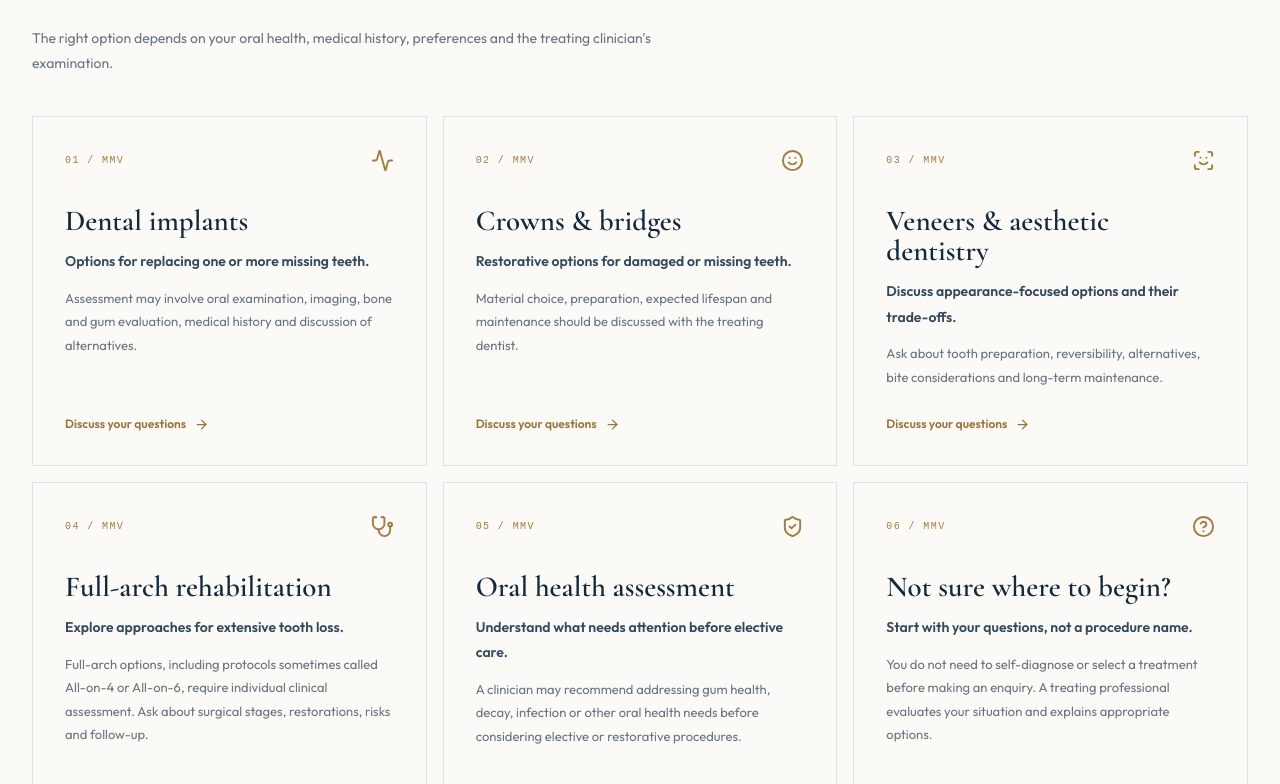
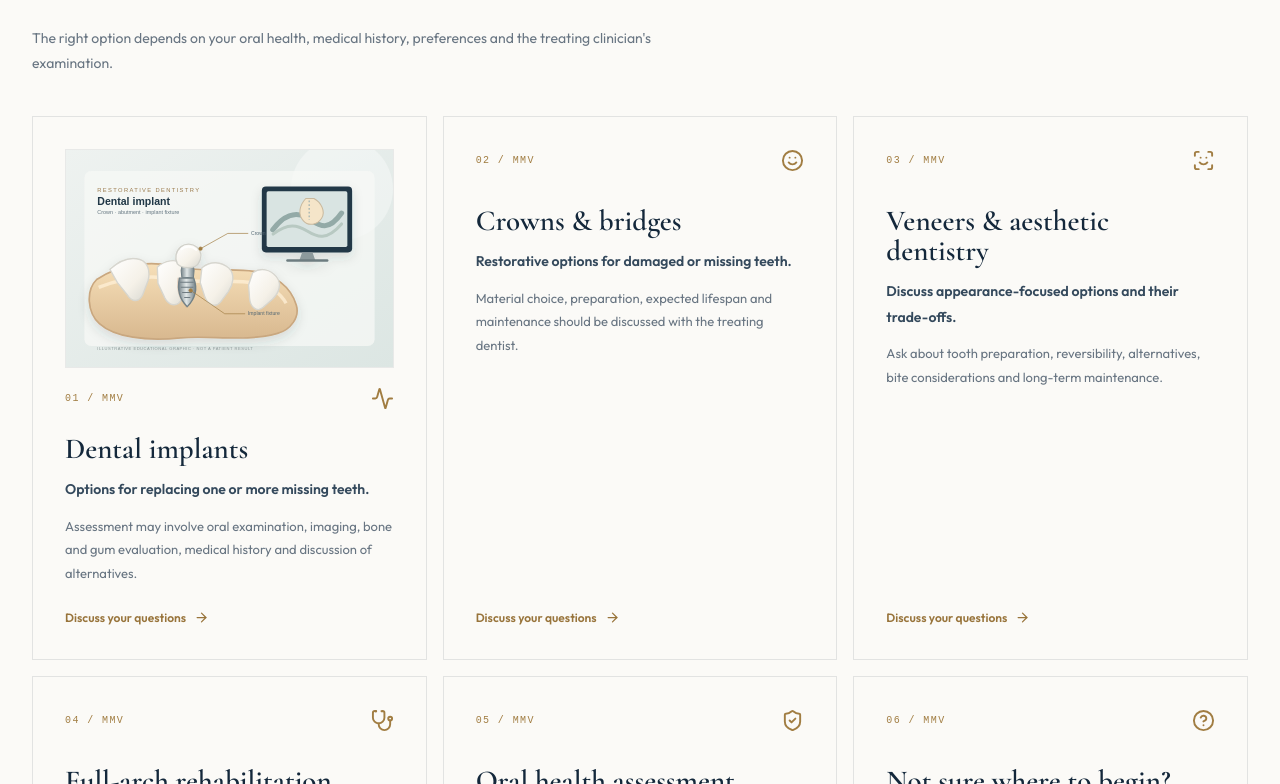
Before and after one commit to yarednegatuassefa-coder/mmv-medical, a Next.js app: page /treatments in a window 1280 px wide. Shown: the part 916-1700 px from the top of the page. Built offline with nearby package versions, Linux system fonts and the light colour scheme; no server answers; a web font is replaced by a local one.

Commit message:
Add dental implant visual to treatment guide

```diff
--- a/src/app/globals.css
+++ b/src/app/globals.css
@@ -152,3 +152,6 @@ body { background: #f7f5f0; color: #12243a; text-rendering: optimizeLegibility;
 @media(max-width:900px){.site-nav__links{gap:1rem}.site-nav__links>a:not(.site-nav__cta){font-size:11px}.planner{grid-template-columns:1fr}.planner__intro{padding:0 0 1.5rem;border-right:0;border-bottom:1px solid rgba(20,40,59,.12)}.treatment-grid{grid-template-columns:repeat(2,minmax(0,1fr))}}
 @media(max-width:680px){.site-shell{width:min(100% - 2rem,76rem)}.site-nav__inner{width:calc(100% - 2rem);min-height:68px}.site-nav__links{display:none}.site-nav__toggle{display:grid;place-items:center;width:42px;height:42px}.site-nav__mobile{display:flex;flex-direction:column;gap:0;padding:.35rem 1rem 1rem;border-top:1px solid rgba(20,40,59,.08);background:#faf9f6}.site-nav__mobile>a{padding:13px 4px;border-bottom:1px solid rgba(20,40,59,.08);color:#34495c;font-size:13px}.site-nav__mobile .site-nav__mobile-cta{display:flex;align-items:center;justify-content:space-between;margin-top:.6rem;padding:14px;background:#14283b;color:#fff}.display-heading{font-size:clamp(2.8rem,13vw,4.3rem)}.site-section{padding:4rem 0}.treatment-grid{grid-template-columns:1fr}.treatment-card{min-height:0}.question-grid{grid-template-columns:1fr}.process-list li{grid-template-columns:36px 1fr;gap:.8rem}.site-cta__inner{align-items:flex-start;flex-direction:column}.contact-panel .grid{grid-template-columns:1fr}.planner{padding:1.1rem}.planner-breakdown{grid-template-columns:1fr;gap:.8rem}.planner-breakdown>div{flex-direction:row;align-items:center;justify-content:space-between}.site-footer__main{grid-template-columns:1fr 1fr;gap:2rem}.site-footer__main>div:first-child{grid-column:1/-1}.site-footer__legal{align-items:flex-start;flex-direction:column;gap:1rem}.site-footer__legal>div{flex-wrap:wrap}.button{width:100%}}
 @media(prefers-reduced-motion:reduce){.site-nav__cta,.button,.treatment-card,.text-link{transition:none}}
+
+.treatment-card__image { display:block; width:100%; height:auto; aspect-ratio:3/2; object-fit:cover; margin:0 0 1.15rem; border:1px solid rgba(20,40,59,.08); }
+.treatment-card:has(.treatment-card__image) h3 { margin-top:1.5rem; }
--- a/src/app/treatments/page.tsx
+++ b/src/app/treatments/page.tsx
@@ -1,4 +1,5 @@
 import type { Metadata } from 'next'
+import Image from 'next/image'
 import Link from 'next/link'
 import { ArrowRight, Activity, CircleHelp, ScanFace, ShieldCheck, Smile, Stethoscope } from 'lucide-react'
 import { PublicNav } from '@/components/layout/public-nav'
@@ -16,7 +17,7 @@ const treatments = [
 const questions=['Who is responsible for my diagnosis and treatment?','What are the alternatives, risks and limitations?','Which materials and brands are proposed, and why?','What is included in the written treatment estimate?','How many visits may be required, and what happens between them?','Who handles complications and aftercare when I return home?']
 export default function TreatmentsPage(){return <><PublicNav/><main className="site-main">
  <section className="site-hero site-hero--compact"><div className="site-shell"><p className="eyebrow">Explore treatment areas</p><h1 className="display-heading max-w-4xl">Know the questions before you <em>choose the treatment.</em></h1><p className="hero-copy max-w-2xl">Use this guide to understand common dental treatment categories. It is general information, not a diagnosis, recommendation or promise of suitability.</p><div className="mt-7 flex flex-wrap gap-3"><Link href="/#consultation" className="button button--gold">Ask a coordinator <ArrowRight size={16}/></Link><Link href="/about" className="button button--outline-light">Understand our role</Link></div></div></section>
- <section className="site-section"><div className="site-shell"><div className="section-intro"><p className="eyebrow eyebrow--dark">Areas patients ask about</p><h2 className="section-heading">Start with information, then get an individual assessment.</h2><p className="section-copy">The right option depends on your oral health, medical history, preferences and the treating clinician's examination.</p></div><div className="treatment-grid">{treatments.map(({icon:Icon,n,title,intro,detail})=><article key={n} className="treatment-card"><div className="treatment-card__meta"><span>{n} / MMV</span><Icon size={23}/></div><h3>{title}</h3><p className="treatment-card__intro">{intro}</p><p>{detail}</p><Link href="/#consultation" className="text-link">Discuss your questions <ArrowRight size={15}/></Link></article>)}</div></div></section>
+ <section className="site-section"><div className="site-shell"><div className="section-intro"><p className="eyebrow eyebrow--dark">Areas patients ask about</p><h2 className="section-heading">Start with information, then get an individual assessment.</h2><p className="section-copy">The right option depends on your oral health, medical history, preferences and the treating clinician's examination.</p></div><div className="treatment-grid">{treatments.map(({icon:Icon,n,title,intro,detail})=><article key={n} className="treatment-card">{n === '01' && <Image src="/images/dental-implants-illustration.svg" alt="Illustrative cutaway of a dental implant, crown and jawbone beside a digital dental scan" width={960} height={640} className="treatment-card__image" sizes="(max-width: 680px) 100vw, (max-width: 900px) 50vw, 33vw" />}<div className="treatment-card__meta"><span>{n} / MMV</span><Icon size={23}/></div><h3>{title}</h3><p className="treatment-card__intro">{intro}</p><p>{detail}</p><Link href="/#consultation" className="text-link">Discuss your questions <ArrowRight size={15}/></Link></article>)}</div></div></section>
  <section className="site-section site-section--soft"><div className="site-shell grid gap-8 lg:grid-cols-[.7fr_1.3fr]"><div><p className="eyebrow eyebrow--dark">Before you decide</p><h2 className="section-heading">Questions worth asking every provider.</h2></div><div className="question-grid">{questions.map((q,i)=><div key={q}><span>0{i+1}</span><p>{q}</p></div>)}</div></div></section>
  <section className="site-cta"><div className="site-shell site-cta__inner"><div><p className="eyebrow">Not sure?</p><h2>You can begin without knowing the answer.</h2><p>Tell us what you are trying to understand. We can help organise the next conversation.</p></div><Link href="/#consultation" className="button button--gold">Start an enquiry <ArrowRight size={16}/></Link></div></section>
  </main><PublicFooter/></>}
```
Also changed, not shown: public/images/dental-implants-illustration.svg (added).
